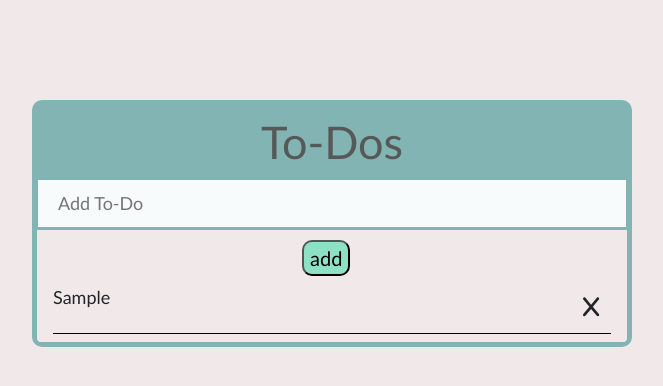
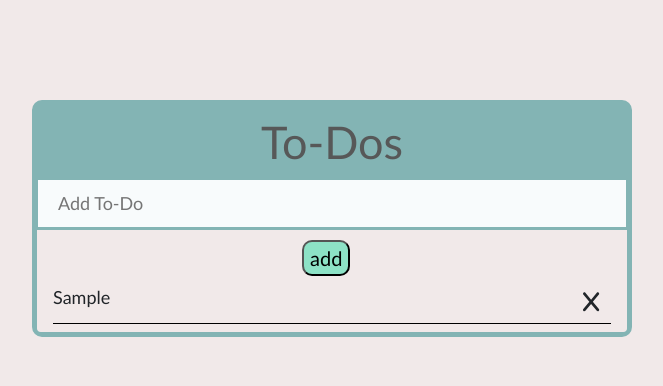
Before and after one commit to willdodsonn/ToDo-List-Application, a React app: page / in a window 1280 px wide. Both pictures are taken after typing "Sample" into the empty fields and a click on the button "add". Shown: the top 386 px of the page, without its empty margins (308-971 px from the left). Built offline with nearby package versions, Linux system fonts and the light colour scheme.

Commit message:
added css to finished todo

```diff
--- a/src/styles/index.css
+++ b/src/styles/index.css
@@ -59,7 +59,7 @@ input#addToDo {
 	/* float: right; */
 	position: relative;
 	left: 530px;
-	bottom: 20px;
+	bottom: 25px;
 	font-size: larger;
 
 
@@ -71,10 +71,11 @@ button{
 	background: rgb(141, 226, 198);
 	border-radius: 10px;
 }
+
 .todo-row{
 	border-bottom: 1px solid black;
 	font-size: large;
-	height: 50px;
+	height: 40px;
 }
 .todo-app{
 	margin-top: 100px;
```
